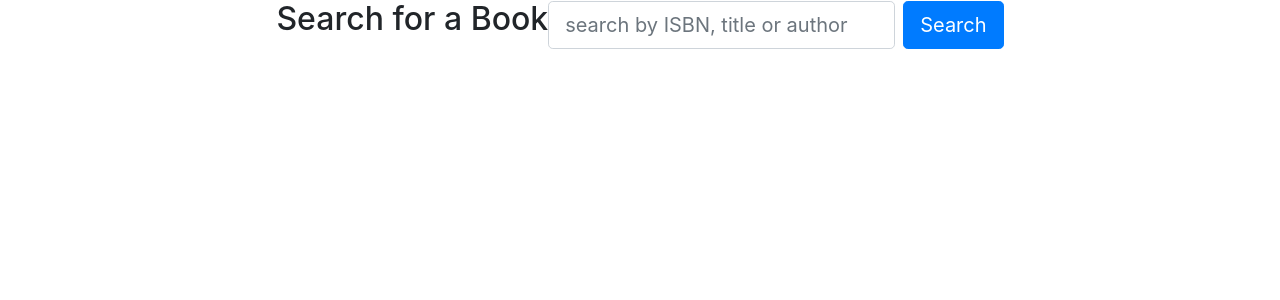
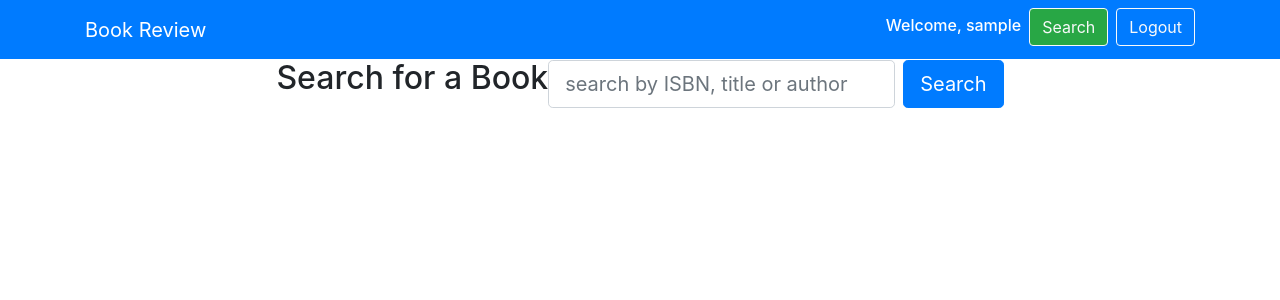
Before and after one commit to ashniparikh/bookreview, a Flask app: page /search in a window 1280 px wide. Shown: the top 300 px of the page. Run offline with Flask 2, Linux system fonts and the light colour scheme; the visitor is signed in with stand-in values (Sample User, id 1); some libraries are stand-ins or nearby versions.

Commit message:
Created API to get JSON response containing bookinfo

```diff
--- a/application.py
+++ b/application.py
@@ -2,7 +2,7 @@ import os
 import requests
 
 
-from flask import Flask, session, render_template, redirect, request, url_for
+from flask import Flask, session, render_template, redirect, request, url_for, jsonify
 from flask_session import Session
 from sqlalchemy import create_engine
 from sqlalchemy.orm import scoped_session, sessionmaker
@@ -126,6 +126,15 @@ def login():
     else:
         return render_template("login.html")
 
+@app.route("/logout")
+@login_required
+def logout():
+    # Forget any user_id
+    session.clear()
+
+    #redirect user to index page
+    return redirect(url_for("index"))
+
 @app.route("/search", methods=["GET","POST"])
 @login_required
 def search():
@@ -145,7 +154,7 @@ def search():
             return render_template("error.html", message=e)
         if not result:
             return render_template("error.html", message="Your search did not match any documents")
-        return render_template("list.html", result=result)
+        return render_template("search.html", result=result)
 
 @app.route("/details/<int:bookid>", methods=["GET","POST"])
 @login_required
@@ -205,3 +214,30 @@ def details(bookid):
         db.commit()
         #success - redirect to details page
         return redirect(url_for("details",bookid=bookid))
+@app.route("/api/<string:isbn>")
+@login_required
+def api(isbn):
+    #get details for perticular book
+    try:
+        book = db.execute("SELECT * FROM books WHERE isbn=:isbn",{"isbn":isbn}).fetchone()
+    except Exception as e:
+        return render_template("error.html",message=e)
+    if book is None:
+        return jsonify({"error : Book not found"}),404
+
+    #get data from goodreads API
+    goodreads=requests.get("https://www.goodreads.com/book/review_counts.json", params={"key": "xlfQUhgA3aDMrXndJd53gg", "isbns": isbn})
+
+    data=goodreads.json()
+    bookinfo=data["books"][0]
+
+    # return book details in JSON
+    return jsonify({
+        "isbn" : book.isbn,
+        "title" : book.title,
+        "author" : book.author,
+        "year" : book.year,
+        "review_count" : bookinfo["work_reviews_count"],
+        "average_score" : bookinfo["average_rating"]
+
+    })
--- a/templates/layout.html
+++ b/templates/layout.html
@@ -10,6 +10,42 @@
     <title>{% block title %}{% endblock %}</title>
   </head>
   <body>
+
+    <nav class="navbar navbar-expand-lg navbar-dark bg-primary">
+      <div class="container">
+      {% if session.logged_in %}
+        <a class="navbar-brand" href="{{url_for('search')}}">Book Review</a>
+        <button class="navbar-toggler" type="button" data-toggle="collapse" data-target=".navbar-collapse" aria-controls="navbarNav" aria-expanded="false" aria-label="Toggle navigation">
+          <span class="navbar-toggler-icon"></span>
+        </button>
+      {% else %}
+        <a class="navbar-brand" href="{{url_for('index')}}">Book Review</a>
+        <button class="navbar-toggler" type="button" data-toggle="collapse" data-target=".navbar-collapse" aria-controls="navbarNav" aria-expanded="false" aria-label="Toggle navigation">
+          <span class="navbar-toggler-icon"></span>
+        </button>
+      {% endif %}
+        <div class="collapse navbar-collapse" id="#navbarNav">
+          <ul class="navbar-nav ml-auto">
+            {% if session.logged_in %}
+
+            <li class="nav-item active">
+              <h6 class="nav-link">Welcome, {{session.username}}</h6>
+            </li>
+            <li class="nav-item">
+              <a class="btn btn-outline-light btn-success mr-2" href="{{url_for('search')}}" role="button">Search</a>
+            </li>
+            <li class="nav-item">
+              <li><a href="{{url_for('logout')}}"><button class="btn btn-outline-light float-right" type="submit">Logout</button></a></li>
+            </li>
+            {% else %}
+            <li class="nav-item">
+              <a href="{{url_for('register')}}"><button class="btn btn-outline-light" type="submit">Sign Up</button></a>
+            </li>
+            {% endif %}
+          </ul>
+        </div>
+      </div>
+    </nav>
         {% block body %}
         {% endblock %}
 
--- a/templates/list.html
+++ b/templates/list.html
@@ -26,6 +26,7 @@
                 </tr>
                 {% endfor %}
             </tbody>
+        </div>
     </div>
 
 {% endblock %}
--- a/templates/search.html
+++ b/templates/search.html
@@ -15,5 +15,30 @@
                 </div>
             </form>
         </div>
+         <div class="col-md-6 col-sm-12">
+         {% if result %}
+            <table class="table .list">
+            <thead>
+                <tr>
+                <th scope="col">ISBN</th>
+                <th scope="col">Title</th>
+                <th scope="col">Author</th>
+                <th scope="col">Year</th>
+                </tr>
+            </thead>
+            <tbody>
+                {% for item in result %}
+                <tr>
+                    <td>{{item.isbn}}</td>
+                    <td>{{item.title}}</td>
+                    <td>{{item.author}}</td>
+                    <td>{{item.year}}</td>
+                    <td><a href= "details/{{item.bookid}}">Details</a></td>
+                </tr>
+                {% endfor %}
+            </tbody>
+            </table>
+        {% endif %}
+        </div>
     </div>
 {% endblock %}
```
Also changed, not shown: 4 other files.
